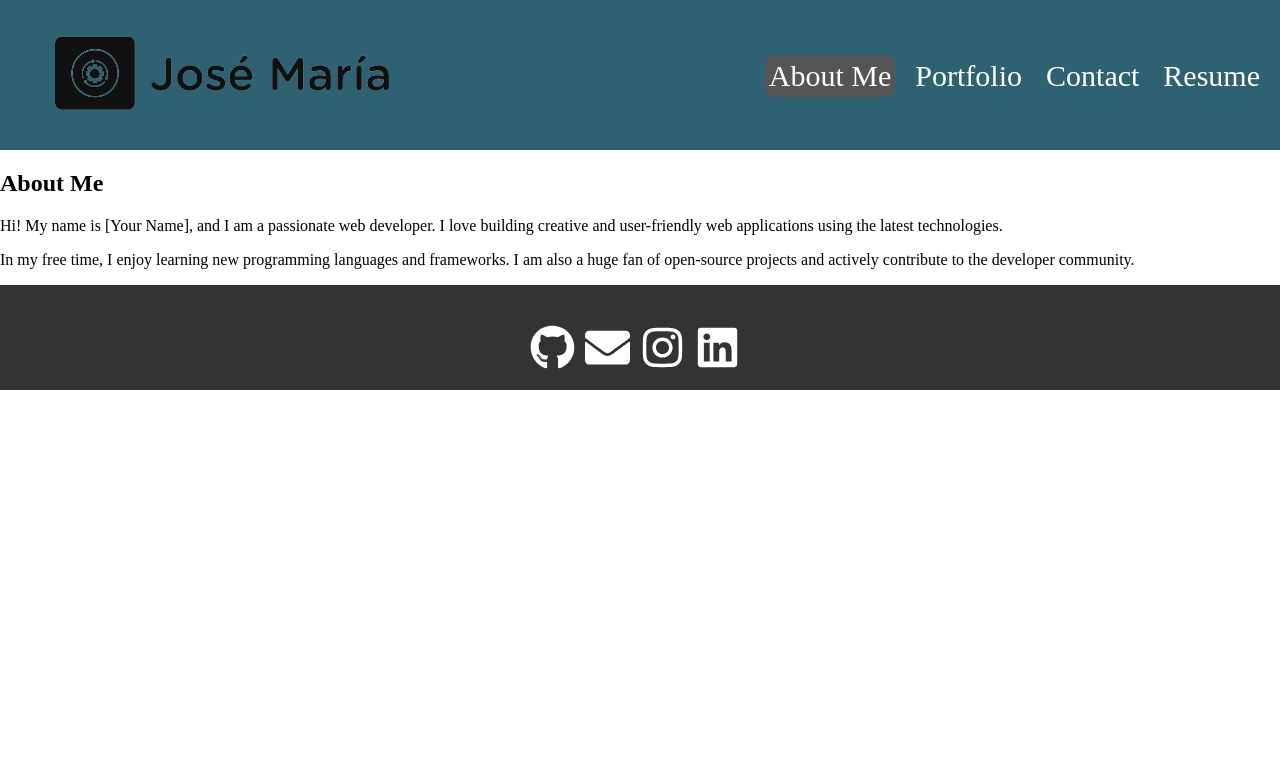
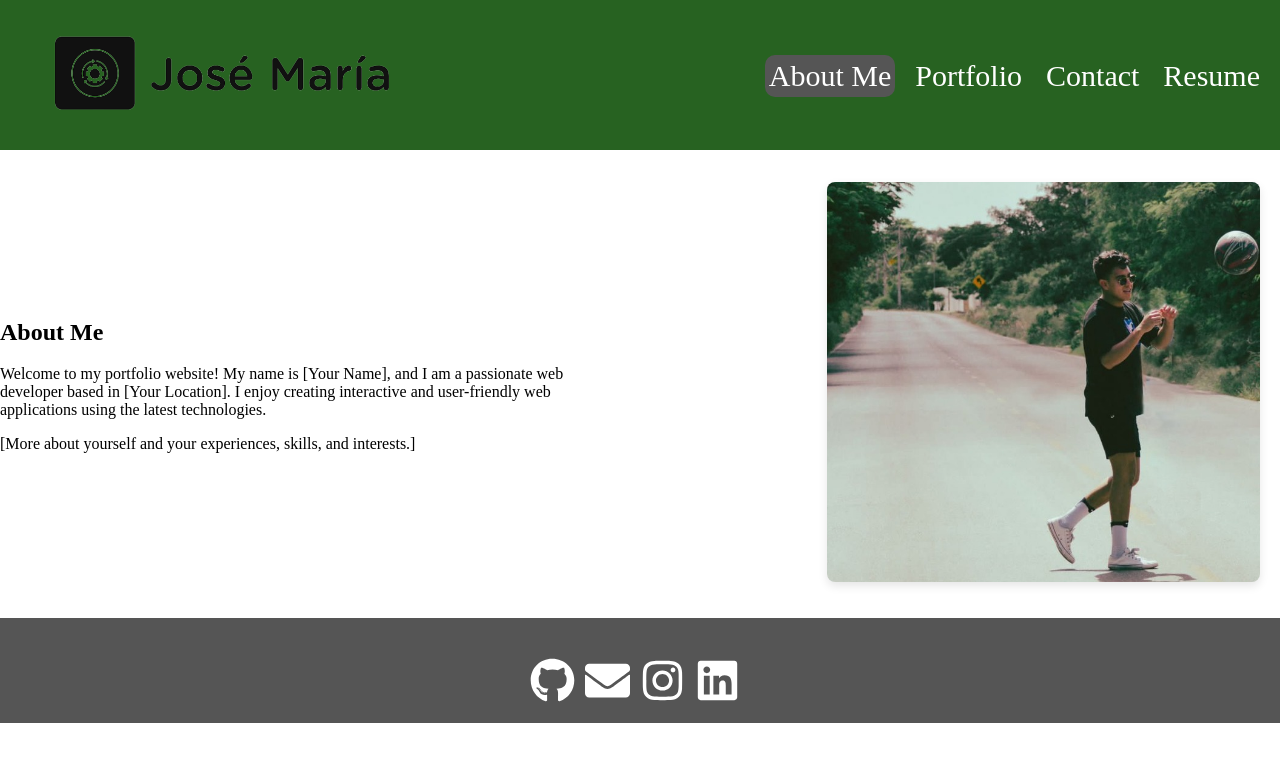
Before and after one commit to ChemaKing13/20.ReactPortfolio, a React (Create React App) app in the folder portfolio/: page / in a window 1280 px wide. Shown: the top 762 px of the page. Built offline with nearby package versions, Linux system fonts and the light colour scheme.

Commit message:
image from aboutMe.js added

```diff
--- a/portfolio/src/components/AboutMe.js
+++ b/portfolio/src/components/AboutMe.js
@@ -1,22 +1,26 @@
 import React from 'react';
+
 
 const AboutMe = () => {
   return (
-    <div className="about-me">
+    <section className="about-me">
+      <div className="container">
+        <div className="about-me-content">
+          <div className="about-me-text">
             <h2>About Me</h2>
             <p>
-        {/* Your introduction or description */}
-        Hi! My name is [Your Name], and I am a passionate web developer. I love building
-        creative and user-friendly web applications using the latest technologies.
+              Welcome to my portfolio website! My name is [Your Name], and I am a passionate web developer based in [Your Location]. I enjoy creating interactive and user-friendly web applications using the latest technologies.
             </p>
             <p>
-        {/* More about yourself */}
-        In my free time, I enjoy learning new programming languages and frameworks. I am
-        also a huge fan of open-source projects and actively contribute to the developer
-        community.
+              [More about yourself and your experiences, skills, and interests.]
             </p>
-      {/* You can add more sections with additional information */}
           </div>
+          <div className="about-me-image">
+            <img src='./images/pic.JPG' alt="My Picture" />
+          </div>
+        </div>
+      </div>
+    </section>
   );
 };
 
--- a/portfolio/src/styles.css
+++ b/portfolio/src/styles.css
@@ -7,7 +7,7 @@ body {
 }
 
 .nav {
-    background-color: #2E6171;
+    background-color: #276221;
     color: white;
     display: flex;
     justify-content: space-between;
@@ -60,7 +60,7 @@ body {
 /* footer.css */
 
 .footer {
-    background-color: #333;
+    background-color: #555;
     color: #fff;
     padding: 20px;
     text-align: center;
@@ -90,3 +90,36 @@ body {
 .social-media-links a:hover {
     text-decoration: none;
 }
+
+/* Style for the About Me section */
+.about-me {
+    padding: 2rem 0;
+}
+
+  /* Container for the content and image */
+.about-me-content {
+    display: flex;
+    align-items: center;
+    justify-content: space-between;
+}
+
+  /* Style for the text content on the left side */
+.about-me-text {
+    flex: 1;
+    margin-right: 2rem;
+}
+
+  /* Style for the image on the right side */
+.about-me-image {
+    flex: 1;
+    text-align: right;
+    padding-right: 20px;
+}
+
+  /* Make the image larger */
+.about-me-image img {
+    max-width: 100%;
+    max-height: 400px; /* Adjust the height as per your preference */
+    border-radius: 8px;
+    box-shadow: 0 4px 10px rgba(0, 0, 0, 0.1);
+}
```
Also changed, not shown: portfolio/public/images/pic.JPG (added). Lines whose indentation alone changed are shown as unchanged.
